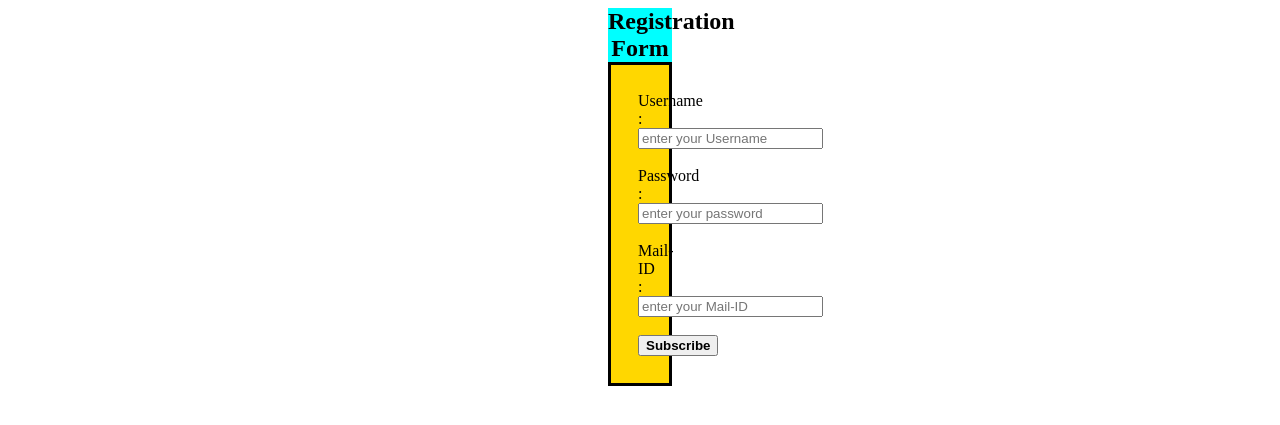
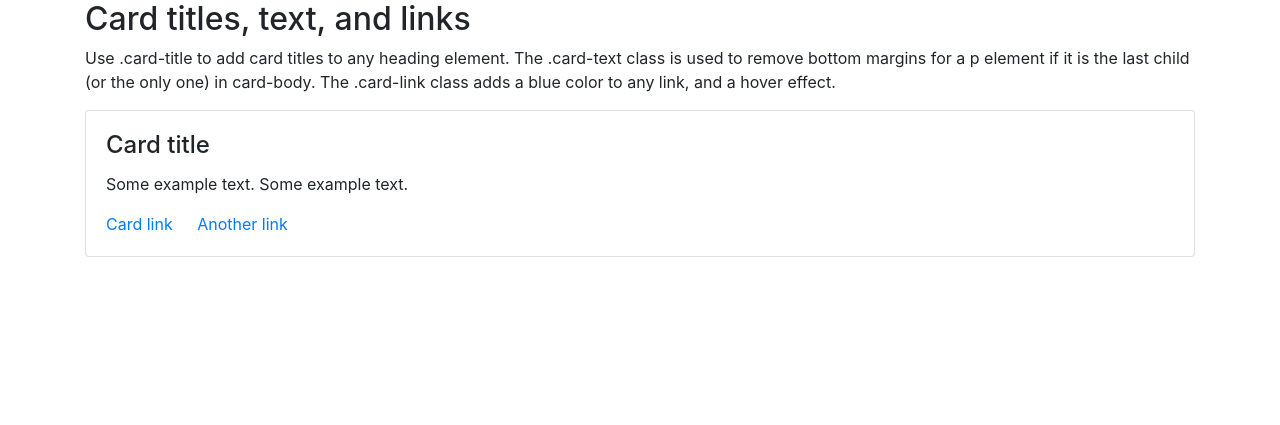
Before and after one commit to naveenchowdary1209/DjangoD, a Django app: page /rg/ in a window 1280 px wide. Shown: the top 425 px of the page. Run offline with Django 3.2, Linux system fonts and the light colour scheme; some libraries are stand-ins or nearby versions.

Commit message:
Commited

```diff
--- /dev/null
+++ b/Batch7/nav_app/static/Js/sample.js
@@ -0,0 +1,2 @@
+var t=prompt("enter your name:");
+alert("hi good afternoon"+t);
--- a/Batch7/nav_app/static/css/sample.css
+++ b/Batch7/nav_app/static/css/sample.css
@@ -1,7 +1,7 @@
 form{
         text-align:center;
-        margin:0px 600px 0px 600px;
+        margin:0% 600% 0% 600%;
         background-color:gold;
-        padding:27px;
+        padding:27%;
         border:solid;
 	};
--- a/Batch7/nav_app/templates/navtemp/homepage.html
+++ b/Batch7/nav_app/templates/navtemp/homepage.html
@@ -4,6 +4,6 @@
 	<title>home</title>
 </head>
 <body>
-<h1>welcome to page</h1>
+<h1>welcome to Homepage</h1>
 </body>
 </html>
--- a/Batch7/nav_app/templates/navtemp/register.html
+++ b/Batch7/nav_app/templates/navtemp/register.html
@@ -2,19 +2,31 @@
 <!DOCTYPE html>
 <html>
 <head>
-	<title>Registration form</title>
-	<link rel="stylesheet" type="text/css" href="/static/css/sample.css">
+  <meta charset="utf-8">
+  <meta name="viewport" content="width=device-width, initial-scale=1">
+  <link rel="stylesheet" href="https://maxcdn.bootstrapcdn.com/bootstrap/4.5.2/css/bootstrap.min.css">
+	<script src="https://ajax.googleapis.com/ajax/libs/jquery/3.5.1/jquery.min.js"></script>
+  <script src="https://cdnjs.cloudflare.com/ajax/libs/popper.js/1.16.0/umd/popper.min.js"></script>
+  <script src="https://maxcdn.bootstrapcdn.com/bootstrap/4.5.2/js/bootstrap.min.js"></script>
 </head>
 <body>
-	<h2 style="text-align:center;background-color:aqua;margin:0px 600px 0px 600px;">Registration Form</h2>
-<form>
-<label>Username :</label>
-<input type="text" name="" placeholder="enter your Username"></br></br>
-<label>Password :</label>
-<input type="password" name="" placeholder="enter your password"></br></br>
-<label>Mail-ID :</label>
-<input type="text" name="" placeholder="enter your Mail-ID"></br></br>
-<button type="submit"><Strong>Subscribe</Strong></button>
-</form>
+<!--<div class="row">
+	<div class="col-sm-4"></div>
+	<div class="col-sm-4"></div>
+	          <div class="card">
+	          	<div class="card-header bg bg-success">Registration</div>
+	          	<div class="card-body">-->
+<div class="container">
+  <h2>Card titles, text, and links</h2>
+  <p>Use .card-title to add card titles to any heading element. The .card-text class is used to remove bottom margins for a p element if it is the last child (or the only one) in card-body. The .card-link class adds a blue color to any link, and a hover effect.</p>
+  <div class="card">
+    <div class="card-body">
+      <h4 class="card-title">Card title</h4>
+      <p class="card-text">Some example text. Some example text.</p>
+      <a href="#" class="card-link">Card link</a>
+      <a href="#" class="card-link">Another link</a>
+    </div>
+  </div>
+</div>
 </body>
 </html>
--- a/Batch7/nav_app/urls.py
+++ b/Batch7/nav_app/urls.py
@@ -1,9 +1,11 @@
 from django.urls import path
 from nav_app import views
 urlpatterns=[
- path('',views.nav),
+ path('',views.home,name='home'),
  path('fig/',views.ch),
- path('home/',views.homepage),
  path('login/',views.lg),
- path('rg/',views.reg)
+ path('rg/',views.reg,name="register"),
+ path('bt/',views.bthm),
+ path('about/',views.about,name='about'),
+ path('contact/',views.contact,name='contact'),
 ]
--- a/Batch7/nav_app/views.py
+++ b/Batch7/nav_app/views.py
@@ -6,10 +6,16 @@ def nav(req):
 	return HttpResponse("<style>h1{text-align:center;background-color:aqua;}</style><h1>Welcome to home page</h1><h2 style='color:black;background-color:Gold;'>Naveen</h2>")
 def ch(req):
 	return HttpResponse("<script>alert('click ok to display MSG')</script><h2>welcome</h2>")
-def homepage(req):
-	return render(req,'navtemp/homepage.html')
+def home(req):
+	return render(req,'navtemp/home.html')
 
 def lg(req):
 	return render(req,'navtemp/login.html')
 def reg(req):
 	return render(req,'navtemp/register.html')
+def bthm(req):
+	return render(req,'navtemp/bthm.html')
+def about(req):
+	return render(req,'navtemp/about.html')
+def contact(req):
+	return render(req,'navtemp/contact.html')
```
Also changed, not shown: Batch7/nav_app/templates/navtemp/about.html (added, +15 -0 lines), Batch7/nav_app/templates/navtemp/bthm.html (added, +46 -0 lines), Batch7/nav_app/templates/navtemp/contact.html (added, +15 -0 lines), Batch7/nav_app/templates/navtemp/home.html (added, +19 -0 lines).
